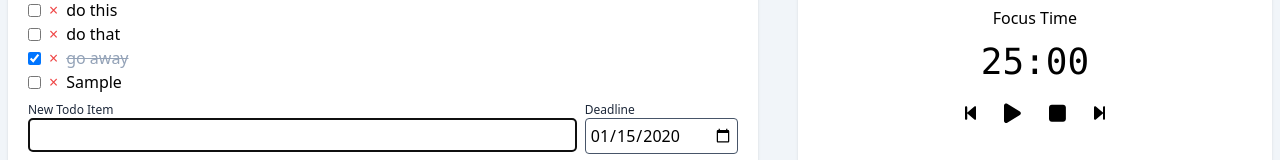
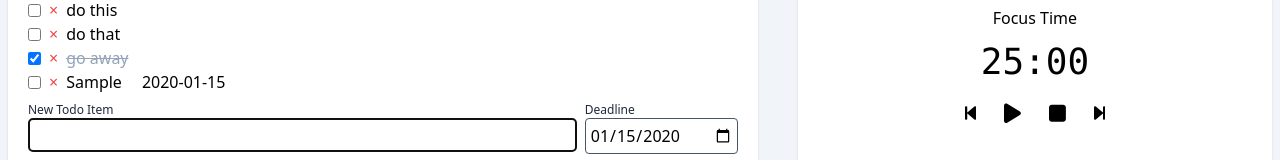
Before and after one commit to markjwood/gtd, a React (Vite) app: page / in a window 1280 px wide. Both pictures are taken after typing "Sample", "2020-01-15" into the empty fields and a click on the button "Submit". Shown: the part 198-358 px from the top of the page. Built offline with nearby package versions, Linux system fonts and the light colour scheme.

Commit message:
show deadline if it exists

```diff
--- a/src/components/TodoList/TodoList.jsx
+++ b/src/components/TodoList/TodoList.jsx
@@ -51,6 +51,7 @@ export default function TodoList() {
 						>
 							{todo.task}
 						</span>
+						{todo.deadline && <span className="ml-3">{todo.deadline}</span>}
 					</li>
 				))}
 			</ul>
```
